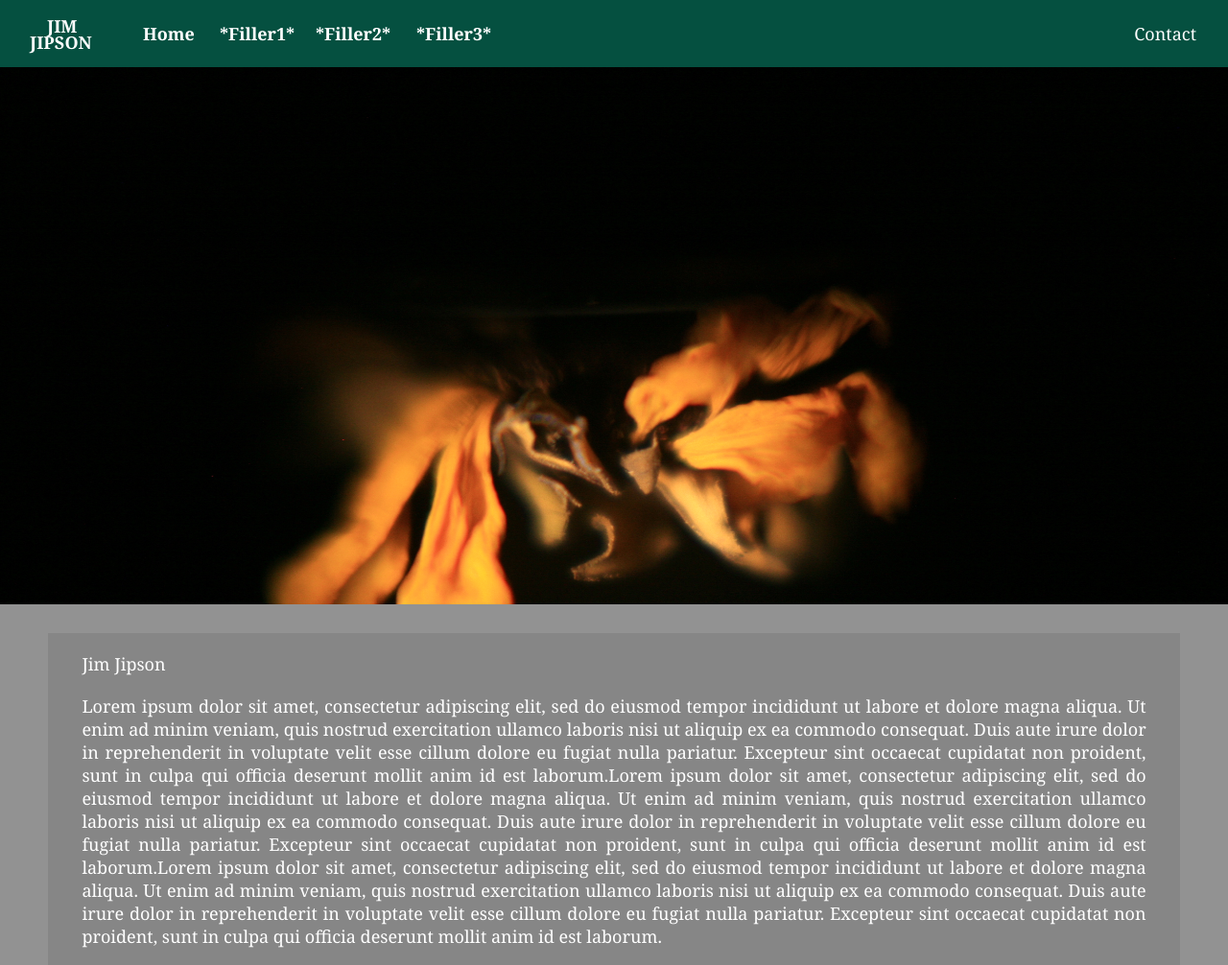
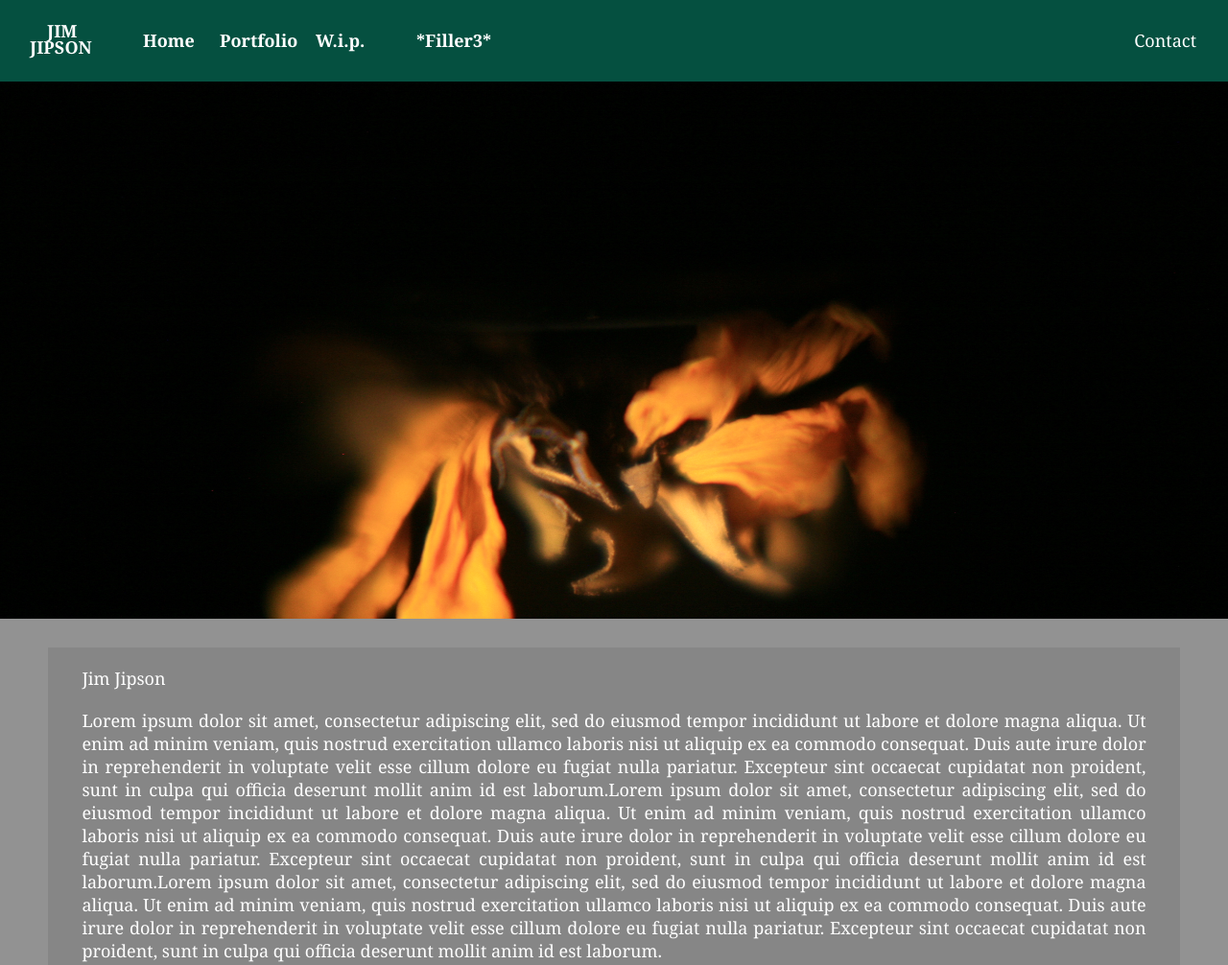
Before and after one commit to Poortfoolioo/JimJipson, a plain HTML site: page index.html in a window 1280 px wide. Shown: the top 1006 px of the page at 96% size. Drawn offline with Linux system fonts and the light colour scheme.

Commit message:
Update index.html

```diff
--- a/index.html
+++ b/index.html
@@ -4,7 +4,7 @@
         <title> Jim Jipson </title>
     </head>
     <style>
-        #maincontainer{margin-right: 0px; margin-left: 0px; margin-top: 0px; height:70px; position: center; background-color:rgb(5, 80, 64); float: top; }
+        #maincontainer{margin-right: 0px; margin-left: 0px; margin-top: 0px; height: 85px; position: center; background-color:rgb(5, 80, 64); float: top; }
 body {
     padding:0;
     margin:0;
@@ -31,7 +31,7 @@ h1 {
   margin-top: 10px;
   display: block;
   left: -15px;
-  top: 15px;
+  top: 20px;
   }
 h6 {
   position: absolute;
@@ -39,7 +39,7 @@ h6 {
   margin-top: 10px;
   display: block;
   left: -33px;
-  top: 32px;
+  top: 37px;
 }
 h2 {
   position: absolute;
@@ -47,7 +47,7 @@ h2 {
   margin-top: 10px;
   display: block;
   left: 85px;
-  top: 23px;
+  top: 30px;
 }
 h3 {
   position: absolute;
@@ -55,7 +55,7 @@ h3 {
   margin-top: 10px;
   display: block;
   left: 165px;
-  top: 23px;
+  top: 30px;
 }
 h4 {
   position: absolute;
@@ -63,7 +63,7 @@ h4 {
   margin-top: 10px;
   display: block;
   left: 265px;
-  top: 23px;
+  top: 30px;
 }
 h5 {
   position: absolute;
@@ -71,7 +71,7 @@ h5 {
   margin-top: 10px;
   display: block;
   left: 370px;
-  top: 23px;
+  top: 30px;
 }
 h8 {
   position: absolute;
@@ -79,7 +79,7 @@ h8 {
   margin-top: 10px;
   display: block;
   right: 33px;
-  top: 23px;
+  top: 30px;
 }
 </style>
 <style>
@@ -95,9 +95,9 @@ h8 {
           <h2 style="font-size: large; font-family: Georgia, 'Times New Roman', Times, serif; color:rgb(255, 255, 255);margin-top: 0%
           ; text-align: justify; margin-left: 5%;"> <a href="index.html"> Home </a> </h2>
           <h3 style="font-size: large; font-family: Georgia, 'Times New Roman', Times, serif; color:rgb(255, 255, 255);margin-top: 0%
-          ; text-align: justify; margin-left: 5%;"><a href="filler1.html"> *Filler1* </a> </h3>
+          ; text-align: justify; margin-left: 5%;"><a href="filler1.html"> Portfolio </a> </h3>
           <h4 style="font-size: large; font-family: Georgia, 'Times New Roman', Times, serif; color:rgb(255, 255, 255);margin-top: 0%
-          ; text-align: justify; margin-left: 5%;"> <a href="filler2.html"> *Filler2* </a></h4>
+          ; text-align: justify; margin-left: 5%;"> <a href="filler2.html"> W.i.p. </a></h4>
           <h5 style="font-size: large; font-family: Georgia, 'Times New Roman', Times, serif; color:rgb(255, 255, 255);margin-top: 0%
           ; text-align: justify; margin-left: 5%;"> <a href="filler3.html"> *Filler3* </a></h5>
           <h8 style="font-size: large; font-family: Georgia, 'Times New Roman', Times, serif; color:rgb(255, 255, 255);margin-top: 0%
```
